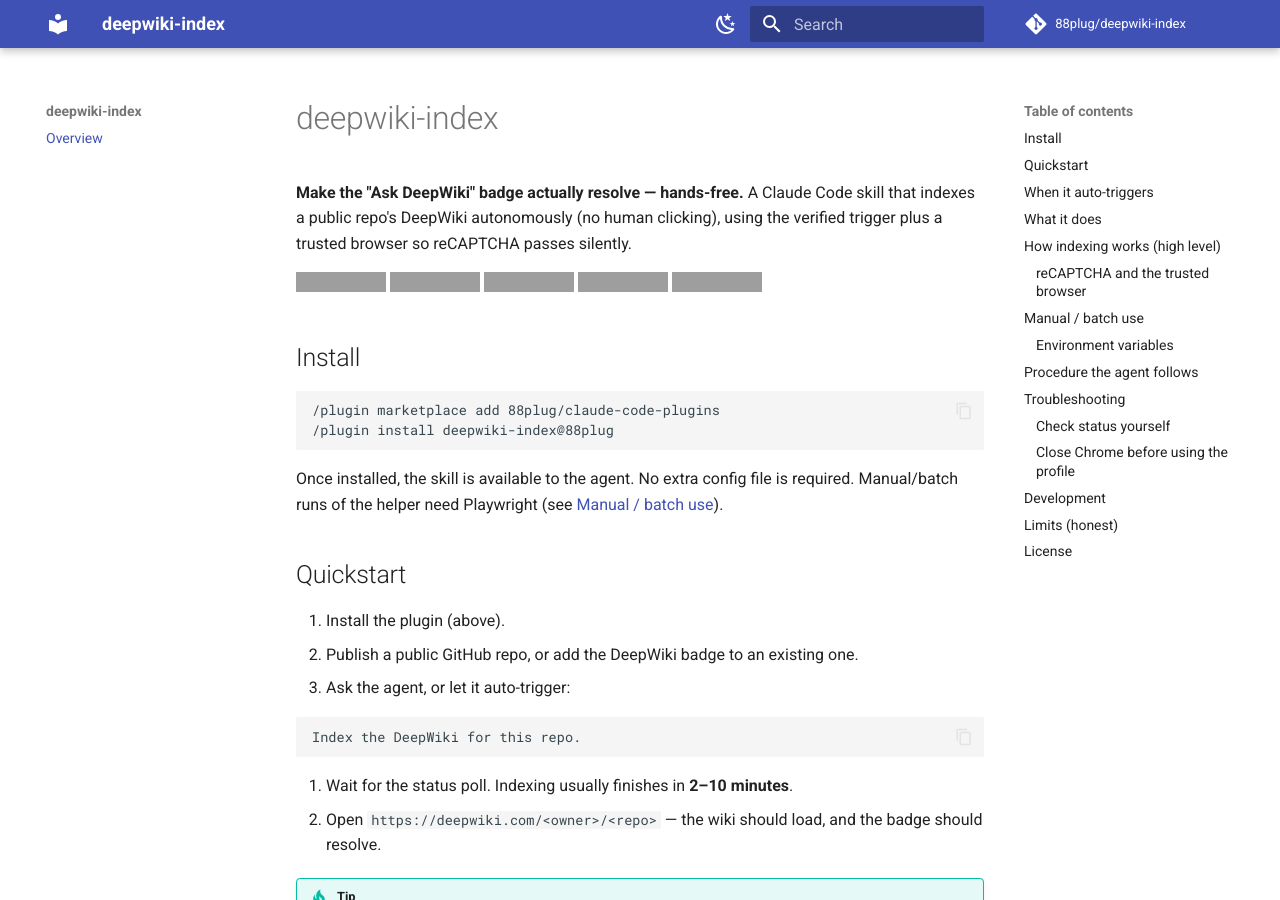
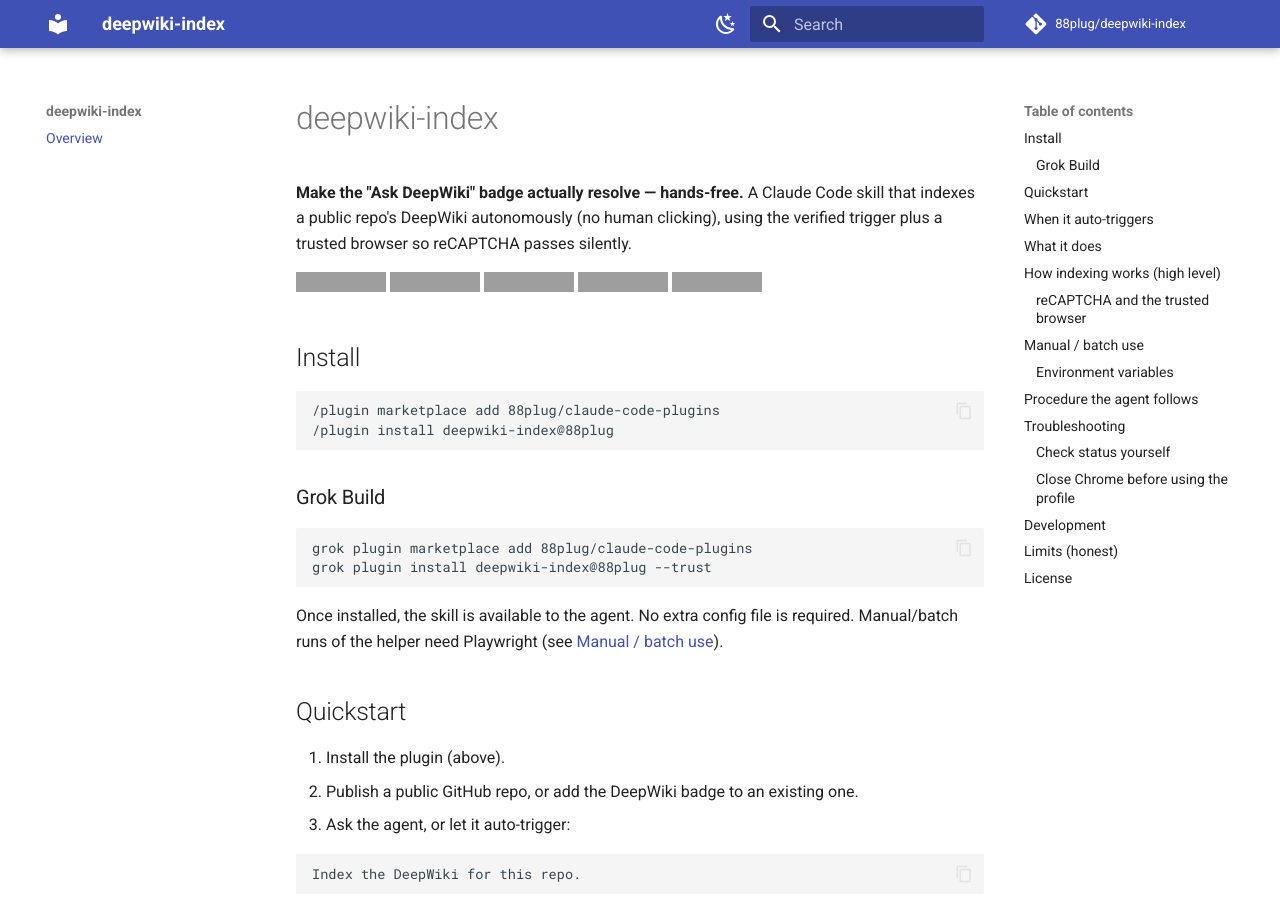
Before and after one commit to 88plug/deepwiki-index, an MkDocs documentation site: the page built from docs/index.md, in a window 1280 px wide and 900 px high. Built offline with MkDocs 1.6.1 and Material for MkDocs 9.7.7, drawn with Linux system fonts in a browser that asks for light colours; comment, search, counter and statistics services are not loaded; grey boxes are pictures that could not be loaded.

Commit message:
docs(install): add Grok Build marketplace install path
Strangers use: grok plugin marketplace add 88plug/claude-code-plugins
then grok plugin install <name>@88plug --trust (alongside Claude /plugin).

````diff
--- a/docs/index.md
+++ b/docs/index.md
@@ -16,6 +16,14 @@
 /plugin marketplace add 88plug/claude-code-plugins
 /plugin install deepwiki-index@88plug
 ```
+
+### Grok Build
+
+```text
+grok plugin marketplace add 88plug/claude-code-plugins
+grok plugin install deepwiki-index@88plug --trust
+```
+
 
 Once installed, the skill is available to the agent. No extra config file is
 required. Manual/batch runs of the helper need Playwright (see
````
Also changed, not shown: README.md (+8 -0 lines).
